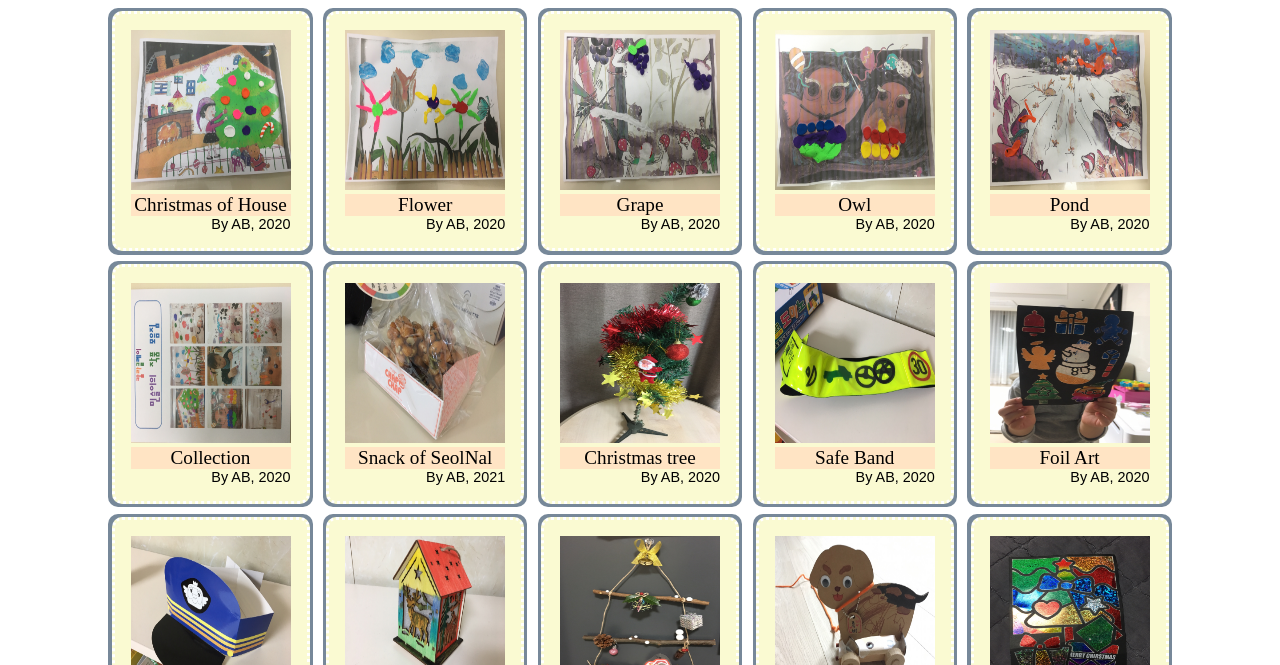
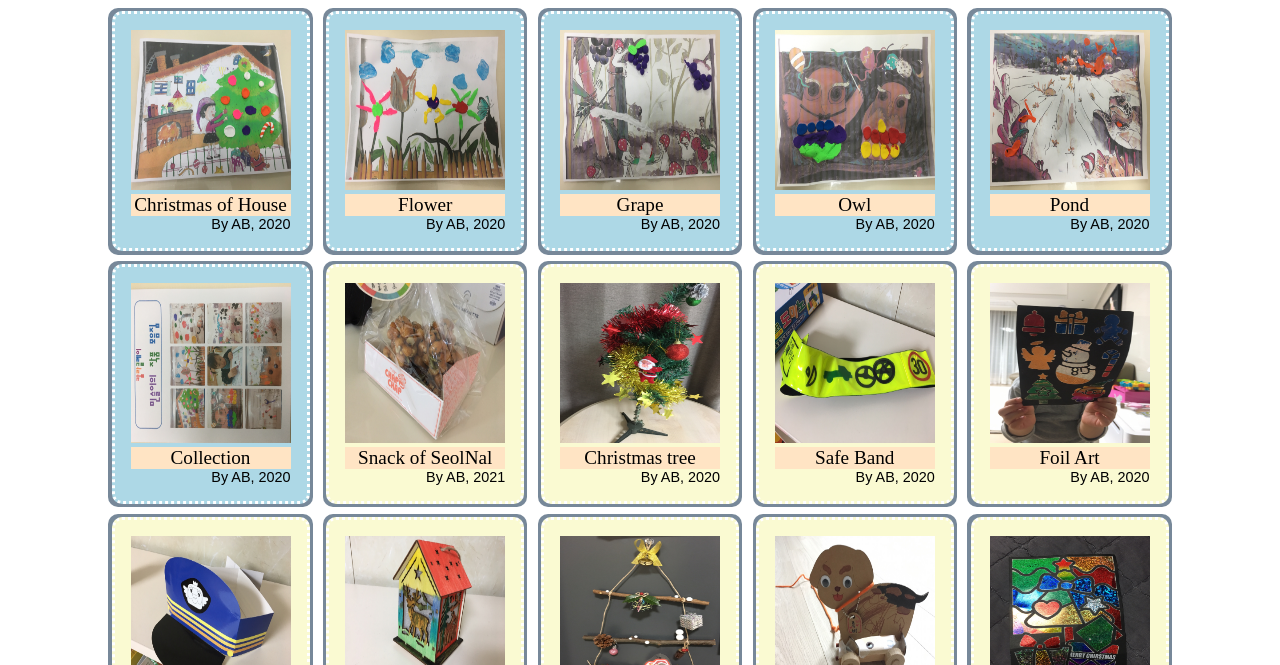
Before and after one commit to pilseongchoi/agumons, a plain HTML site: page index.html in a window 1280 px wide. Shown: the part 135-800 px from the top of the page. Drawn offline with Linux system fonts and the light colour scheme; a web font is replaced by a local one.

Commit message:
Update index.html

```diff
--- a/index.html
+++ b/index.html
@@ -12,42 +12,42 @@
         <h1>아기 미술관🎨</h1>
     <div class="all_frame">
         <div class="parent_frame">
-            <div class="frame">
+            <div class="frame update">
                 <img  class="photo" src="./static/clay_christmas.jpg" alt="클레이-크리스마스"/>
                 <div class="title_of_picture">Christmas of House</div>
                 <div class="name_of_picture">By AB, 2020</div>
             </div>
         </div>
         <div class="parent_frame">
-            <div class="frame">
+            <div class="frame update">
                 <img  class="photo" src="./static/clay_flower.jpg" alt="클레이-꽃밭"/>
                 <div class="title_of_picture">Flower</div>
                 <div class="name_of_picture">By AB, 2020</div>
             </div>
         </div>
         <div class="parent_frame">
-            <div class="frame">
+            <div class="frame update">
                 <img  class="photo" src="./static/clay_grape.jpg" alt="클레이-포도"/>
                 <div class="title_of_picture">Grape</div>
                 <div class="name_of_picture">By AB, 2020</div>
             </div>
         </div>
         <div class="parent_frame">
-            <div class="frame">
+            <div class="frame update">
                 <img  class="photo" src="./static/clay_owl.jpg" alt="클레이-부엉이"/>
                 <div class="title_of_picture">Owl</div>
                 <div class="name_of_picture">By AB, 2020</div>
             </div>
         </div>
         <div class="parent_frame">
-            <div class="frame">
+            <div class="frame update">
                 <img  class="photo" src="./static/clay_pond.jpg" alt="클레이-연못"/>
                 <div class="title_of_picture">Pond</div>
                 <div class="name_of_picture">By AB, 2020</div>
             </div>
         </div>
         <div class="parent_frame">
-            <div class="frame">
+            <div class="frame update">
                 <img  class="photo" src="./static/clay_set.jpg" alt="클레이-모음집"/>
                 <div class="title_of_picture">Collection</div>
                 <div class="name_of_picture">By AB, 2020</div>
```
